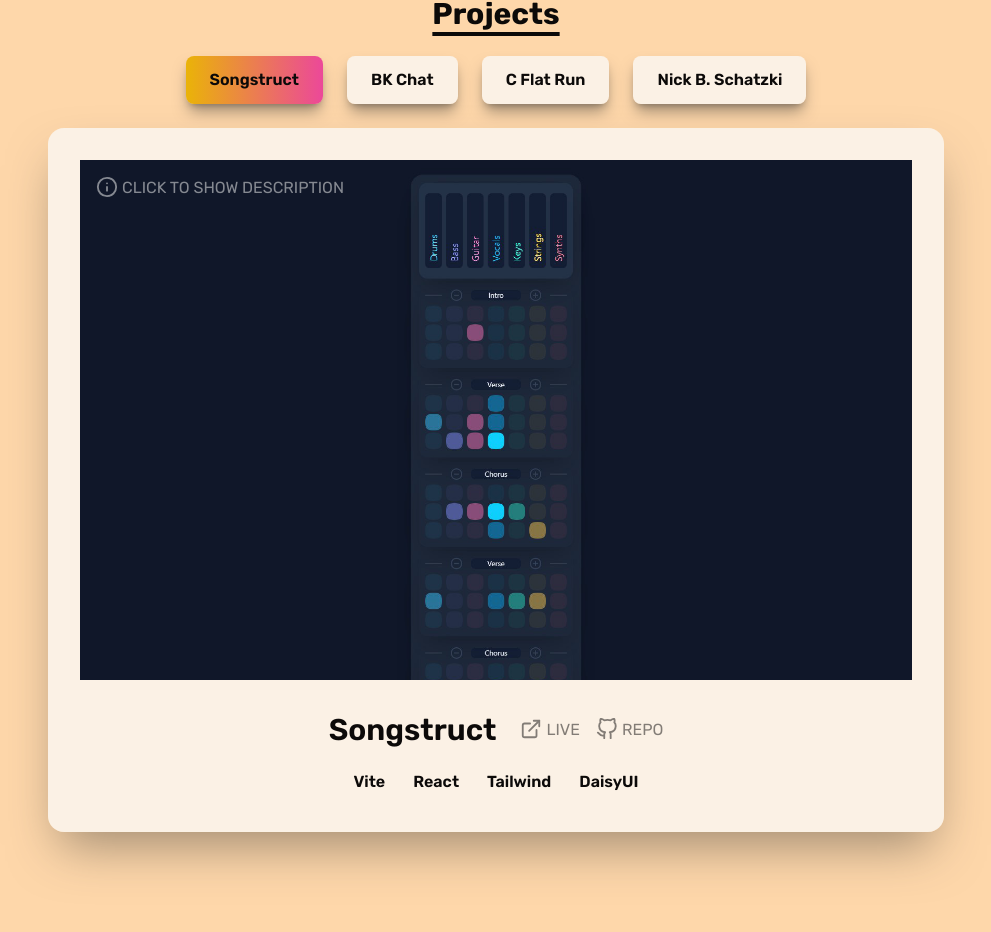
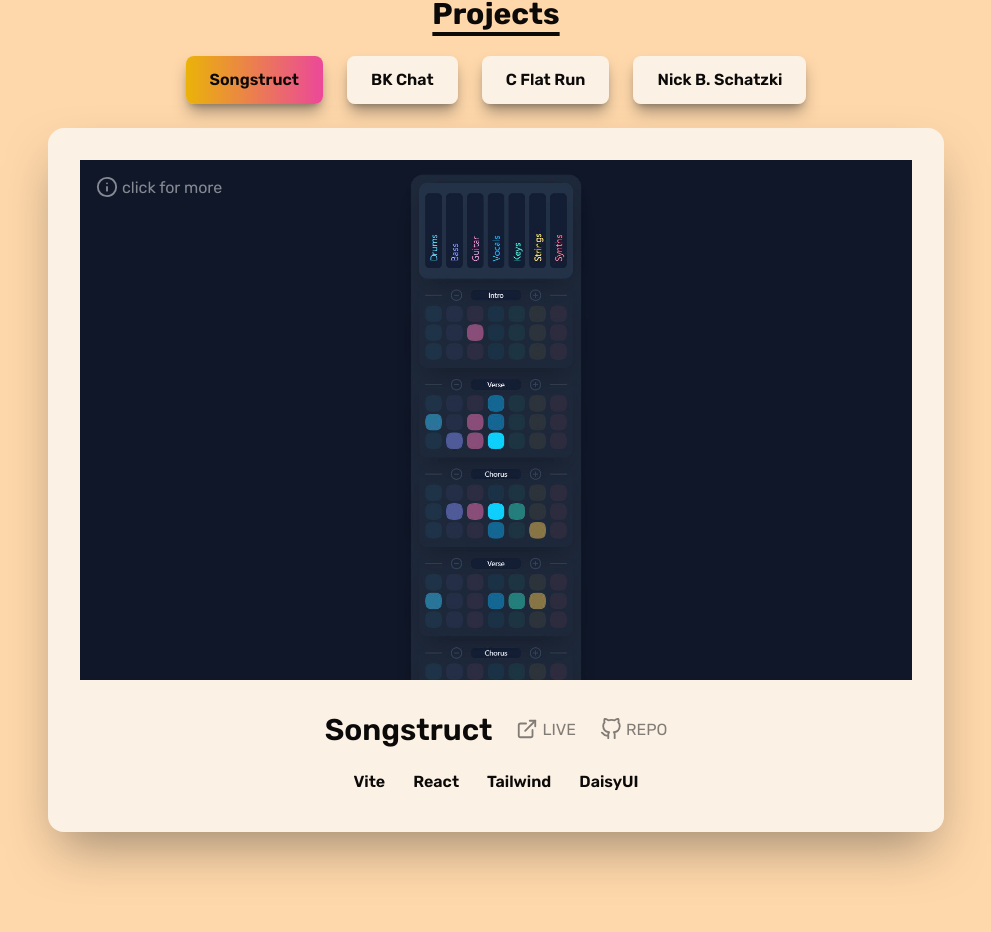
Before and after one commit to BKSchatzki/bks-portfolio, a React (Vite) app: page / in a window 1280 px wide. Shown: the part 798-1730 px from the top of the page, without its empty margins (144-1135 px from the left). Built offline with nearby package versions, Linux system fonts and the light colour scheme.

Commit message:
Edit spacing for project links and change tap/click info text

```diff
--- a/src/components/PortfolioItem.jsx
+++ b/src/components/PortfolioItem.jsx
@@ -39,12 +39,12 @@
           src={imgUrl}
         />
         <span
-          className={`absolute left-0 top-0 flex gap-1 p-6 text-xs uppercase text-stone-50 opacity-50 dark:text-slate-50 sm:p-9 sm:text-sm lg:p-12 lg:text-base ${
+          className={`absolute left-0 top-0 flex gap-1 p-6 text-xs lowercase text-stone-50 opacity-50 dark:text-slate-50 sm:p-9 sm:text-sm lg:p-12 lg:text-base ${
             descriptionVisibility ? "hidden" : ""
           }`}
         >
           <Info className="h-4 w-4 sm:h-[1.125rem] sm:w-[1.125rem] lg:h-[1.375rem] lg:w-[1.375rem]" />
-          {vpIsLg ? "Click to show description" : "Tap for more"}
+          {vpIsLg ? "Click for more" : "Tap for more"}
         </span>
         <div
           className={`absolute left-0 top-0 h-full w-full cursor-pointer p-4 transition duration-100 sm:p-6 lg:p-8 ${
@@ -66,7 +66,7 @@
           <h3 className="text-xl font-semibold sm:text-2xl lg:text-3xl">
             {title}
           </h3>
-          <span className="flex items-center justify-center gap-2 sm:gap-3 lg:gap-4">
+          <span className="flex items-center justify-center gap-4 sm:gap-5 lg:gap-6">
             <a
               className="itesm-center flex justify-center opacity-50 hover:opacity-100 sm:gap-1"
               href={link}
```
